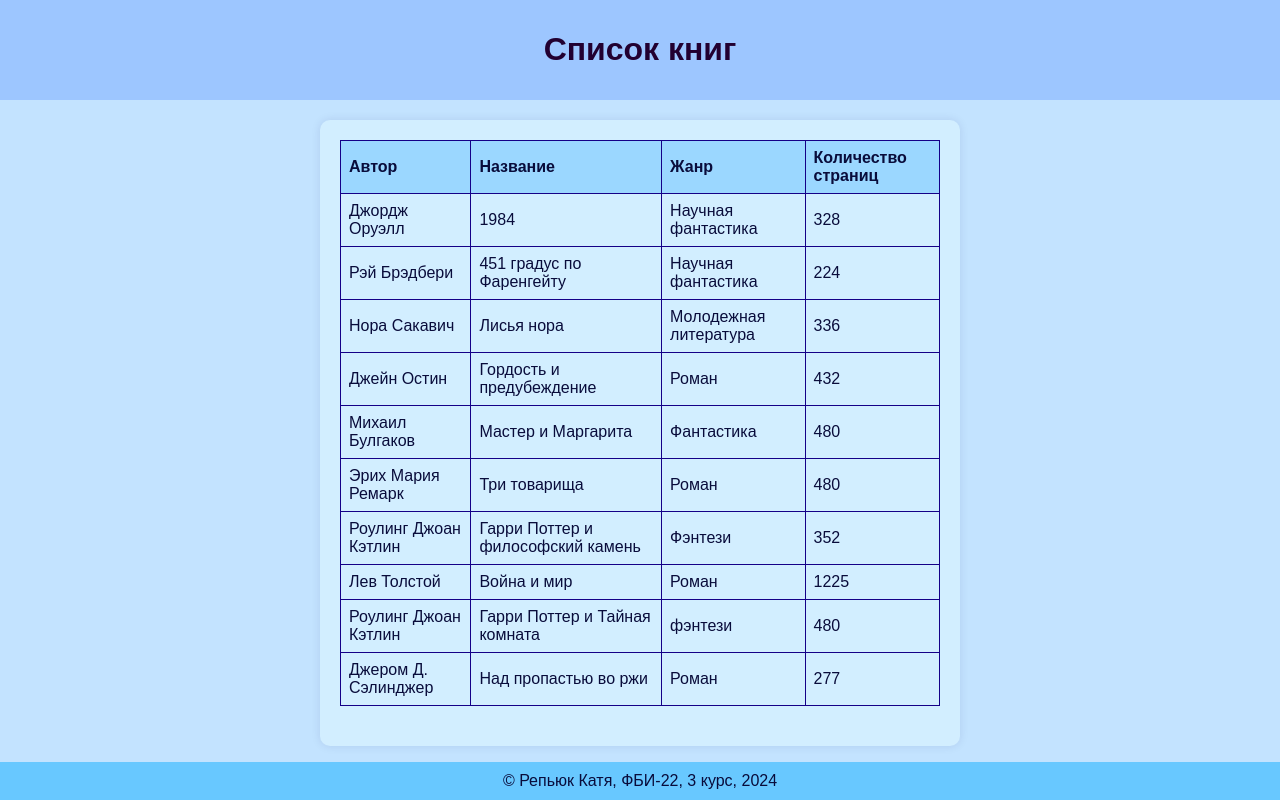
After one commit to krepuk/web-programming-labs-2, a Flask app: page /lab2/books in a window 1280 px wide. The commit adds this page. Run offline with Flask 3, Linux system fonts and the light colour scheme.

Commit message:
книги

```diff
--- a/app.py
+++ b/app.py
@@ -433,7 +433,7 @@ def calc(a, b):
     <!doctype html>
     <html>
         <head>
-            <title>Калькулятор</title>
+            <title>Репьюк Катя</title>
             <link rel="stylesheet" href="{ url_for('static', filename='main.css') }">
         </head>
         <body>
@@ -446,3 +446,20 @@ def calc(a, b):
         </body>
     </html>
     '''
+
+books = [
+    {"author": "Джордж Оруэлл", "title": "1984", "genre": "Научная фантастика", "pages": 328},
+    {"author": "Рэй Брэдбери", "title": "451 градус по Фаренгейту", "genre": "Научная фантастика", "pages": 224},
+    {"author": "Нора Сакавич", "title": "Лисья нора", "genre": "Молодежная литература", "pages": 336},
+    {"author": "Джейн Остин", "title": "Гордость и предубеждение", "genre": "Роман", "pages": 432},
+    {"author": "Михаил Булгаков", "title": "Мастер и Маргарита", "genre": "Фантастика", "pages": 480},
+    {"author": "Эрих Мария Ремарк", "title": "Три товарища", "genre": "Роман", "pages": 480},
+    {"author": "Роулинг Джоан Кэтлин", "title": "Гарри Поттер и философский камень", "genre": "Фэнтези", "pages": 352},
+    {"author": "Лев Толстой", "title": "Война и мир", "genre": "Роман", "pages": 1225},
+    {"author": "Роулинг Джоан Кэтлин", "title": "Гарри Поттер и Тайная комната", "genre": "фэнтези", "pages": 480},
+    {"author": "Джером Д. Сэлинджер", "title": "Над пропастью во ржи", "genre": "Роман", "pages": 277}
+]
+
+@app.route('/lab2/books')
+def books_list():
+    return render_template('books.html', books=books)
--- a/static/main.css
+++ b/static/main.css
@@ -39,3 +39,21 @@ footer {
     position: fixed;
     bottom: 0;
 }
+
+div {
+    color: #090c3b;
+}
+
+table {
+    width: 100%;
+    border-collapse: collapse;
+    margin-bottom: 20px;
+}
+th, td {
+    border: 1px solid #140087;
+    padding: 8px;
+    text-align: left;
+}
+ th {
+    background-color: #9bd7ff;
+}
--- /dev/null
+++ b/templates/books.html
@@ -0,0 +1,37 @@
+<!DOCTYPE html>
+<html lang="en">
+<head>
+    <meta charset="UTF-8">
+    <meta name="viewport" content="width=device-width, initial-scale=1.0">
+    <title>Репьюк Катя</title>
+    <link rel="stylesheet" href="{{ url_for('static', filename='main.css') }}">
+</head>
+<body>
+    <header>
+        <h1>Список книг</h1>
+    </header>
+    <main>
+        <table>
+            <tr>
+                <th>Автор</th>
+                <th>Название</th>
+                <th>Жанр</th>
+                <th>Количество страниц</th>
+            </tr>
+
+            {% for book in books %}
+            <tr>
+                <td>{{ book.author }}</td>
+                <td>{{ book.title }}</td>
+                <td>{{ book.genre }}</td>
+                <td>{{ book.pages }}</td>
+            </tr>
+            {% endfor %}
+
+        </table>
+    </main>
+    <footer>
+        &copy; Репьюк Катя, ФБИ-22, 3 курс, 2024
+    </footer>
+</body>
+</html>
```
